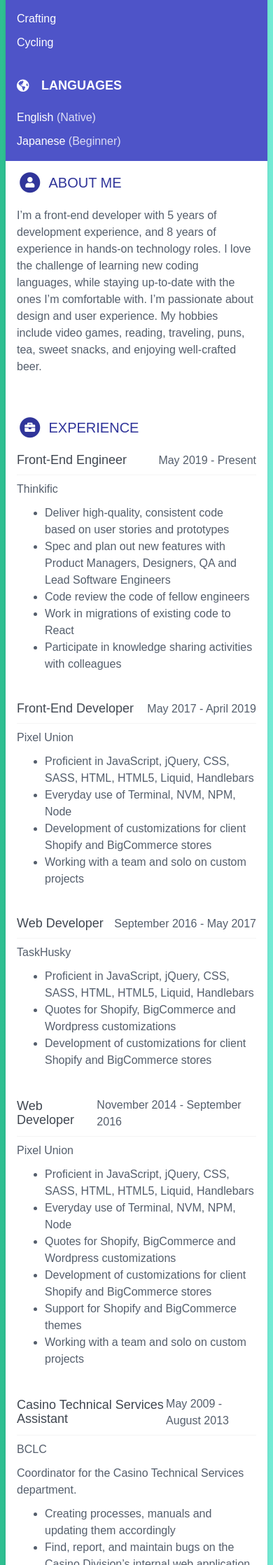
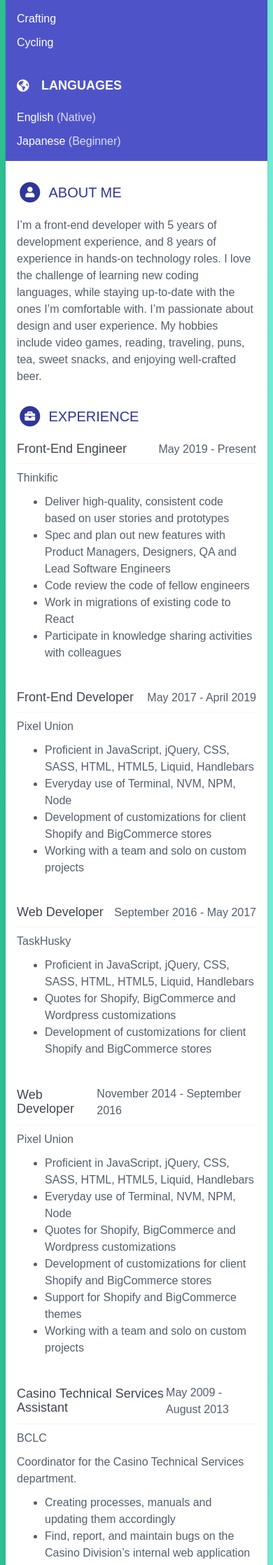
Before and after one commit to Jesswinters/Jesswinters.github.io, a Jekyll site: the page built from index.html, in a window 390 px wide. Shown: the part 1265-3501 px from the top of the page at 70% size. Built offline with Jekyll 4.4.1, drawn with Linux system fonts in a browser that asks for light colours; nearby versions of some CDN libraries.

Commit message:
Adjust padding and margin on mobile view

```diff
--- a/_sass/_responsive.scss
+++ b/_sass/_responsive.scss
@@ -15,7 +15,11 @@
   }
 
   .main-wrapper {
-    padding: 16px;
+    padding: 30px 16px 16px;
+
+    .section {
+      margin-bottom: 30px;
+    }
   }
 
   .footer {
```
